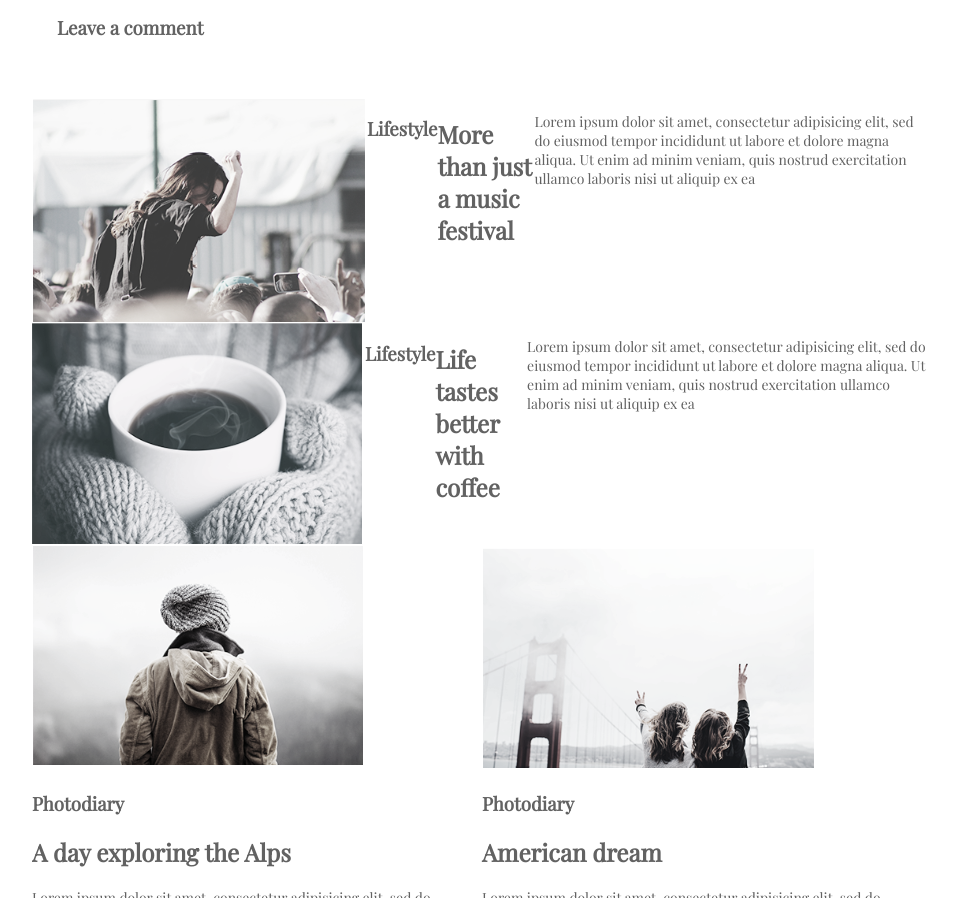
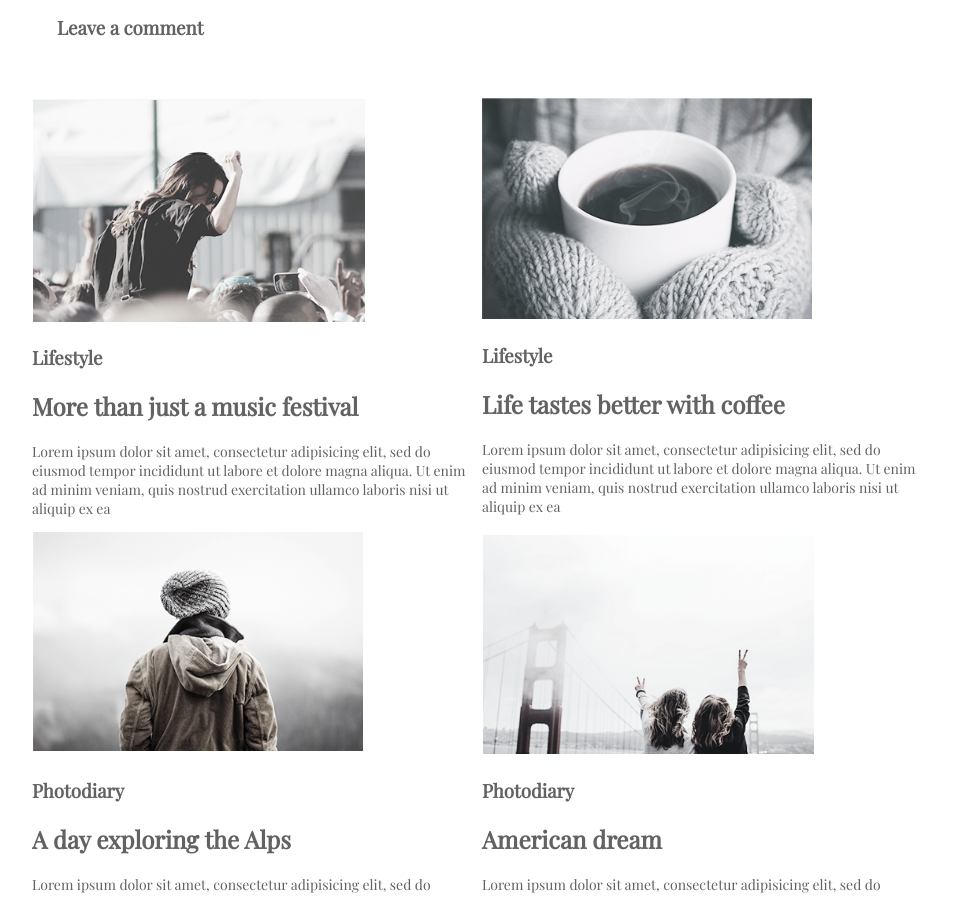
Before and after one commit to kkmir/Site, a plain HTML site: page index.html in a window 1280 px wide. Shown: the part 929-1827 px from the top of the page, without its empty margins (158-1115 px from the left). Drawn offline with nearby package versions, Linux system fonts and the light colour scheme.

Commit message:
fixed classes

```diff
--- a/index.html
+++ b/index.html
@@ -25,14 +25,14 @@
         <p>Lorem ipsum dolor sit amet, consectetur adipisicing elit, sed do eiusmod tempor incididunt ut labore et dolore magna aliqua. Ut enim ad minim veniam, quis nostrud exercitation ullamco laboris nisi ut aliquip ex ea commodo consequat. Duis aute irure dolor in reprehenderit in voluptate velit esse cillum dolore eu fugiat nulla pariatur. Excepteur sint occaecat cupidatat non proident, sunt in culpa qui officia deserunt mollit anim id est laborum. Sed ut perspiciatis unde omnis iste natus error sit voluptatem accusantium doloremque laudantium, totam rem aperiam, eaque ipsa quae ab illo inventore veritatis et quasi architecto beatae vitae dicta sunt explicabo. Nemo enim ipsam voluptatem quia voluptas sit aspernatur aut odit aut fugit, sed quia consequuntur magni dolores eos qui ratione voluptatem sequi nesciunt. Neque porro quisquam est, qui dolorem ipsum quia dolor sit amet, consectetur, adipisci velit, sed quia non numquam eius modi tempora incidunt ut labore et dolore magnam aliquam quaerat voluptatem.</p>
         <h3>Leave a comment</h3>
     </div>
-    <div class="columns">
-      <div class="row">
+    <div class="row">
+      <div class="columns">
         <img src="./images/2.png">
     	  <h3 id="lifestyle">Lifestyle</h3>
         <h2>More than just a music festival</h2>
         <p>Lorem ipsum dolor sit amet, consectetur adipisicing elit, sed do eiusmod tempor incididunt ut labore et dolore magna aliqua. Ut enim ad minim veniam, quis nostrud exercitation ullamco laboris nisi ut aliquip ex ea </p>
       </div>
-      <div class="row">
+      <div class="columns">
         <img src="./images/3.png">
         <h3>Lifestyle</h3>
         <h2>Life tastes better with coffee</h2>
```
